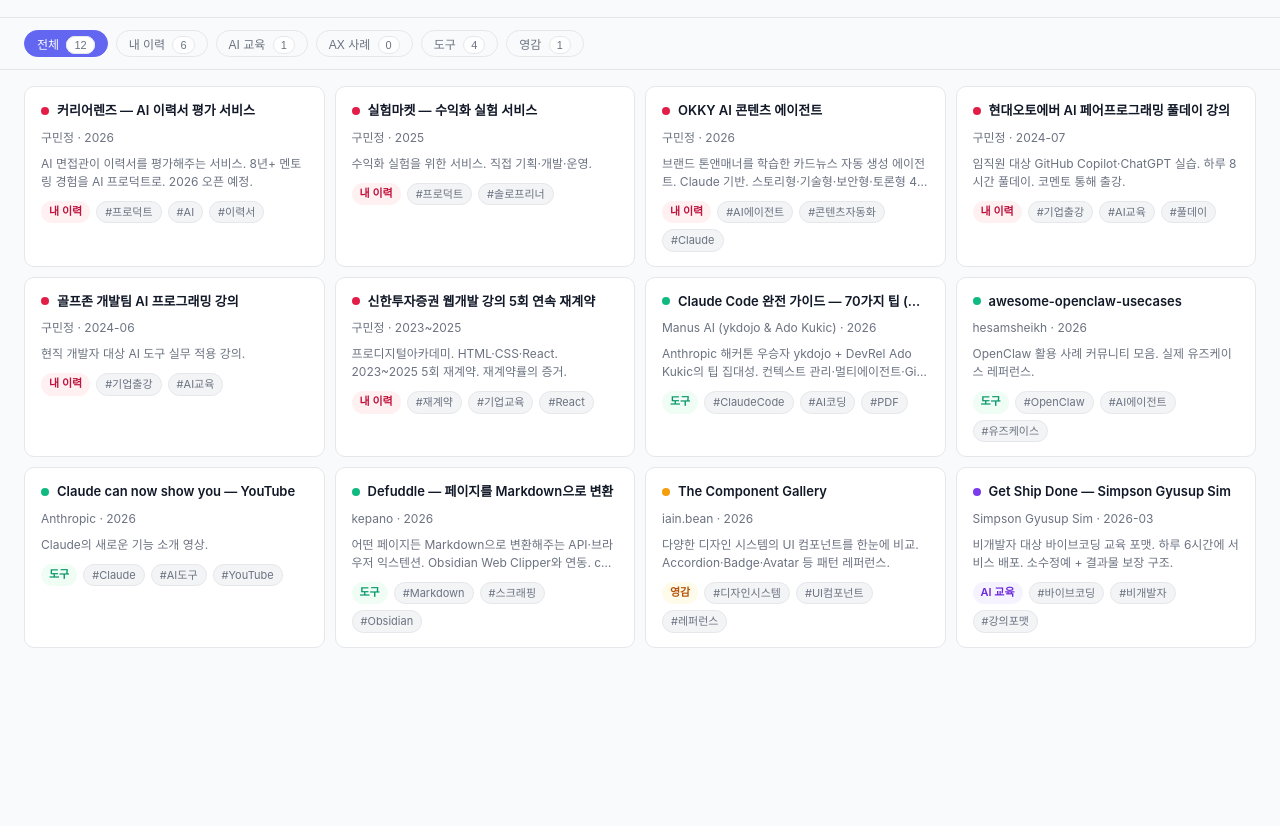
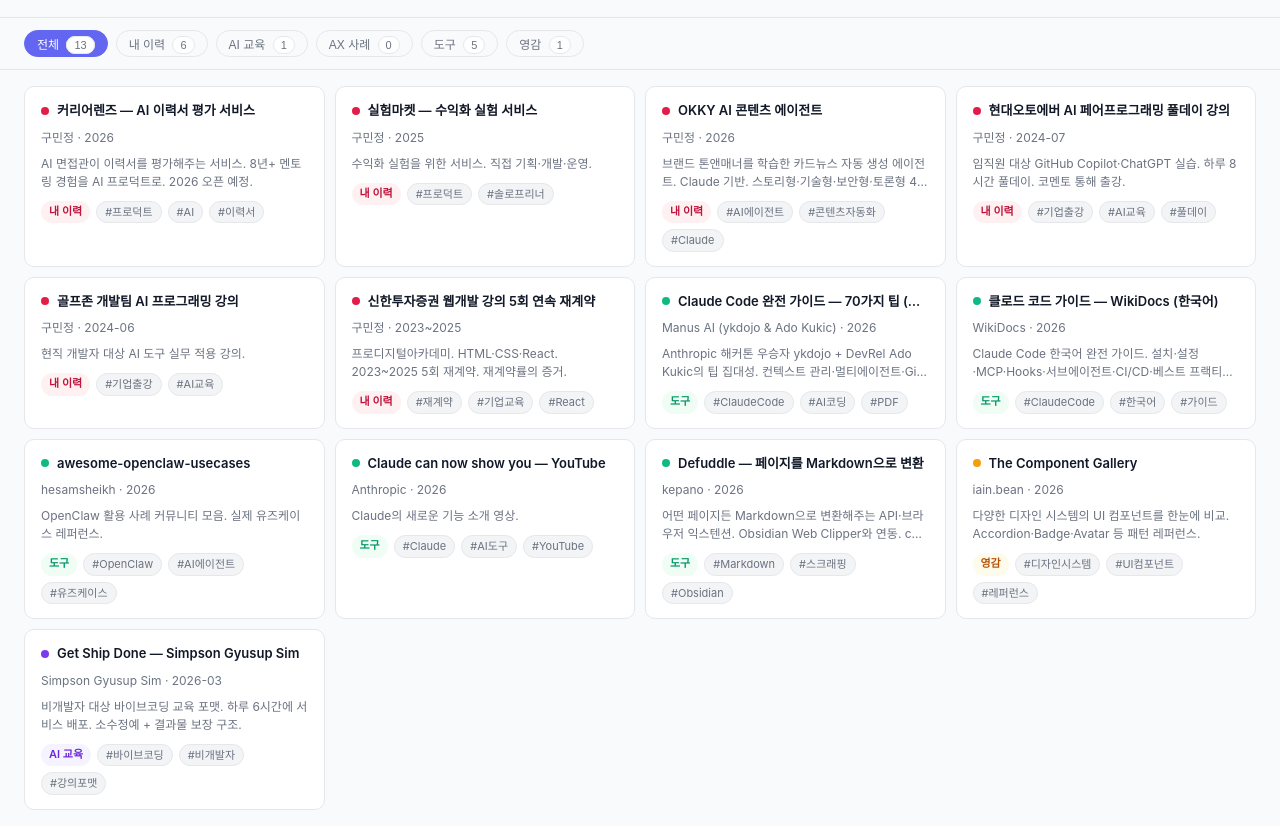
Before and after one commit to congchu/refolongs, a plain HTML site: page index.html in a window 1280 px wide. Shown: the part 61-887 px from the top of the page. Before the commit the page ends 800 px from the top, so only its background shows below. Drawn offline with Linux system fonts and the light colour scheme.

Commit message:
add: 클로드 코드 가이드 WikiDocs 한국어

```diff
--- a/index.html
+++ b/index.html
@@ -273,6 +273,15 @@ const items = [
     date: "2026",
   },
   {
+    title: "클로드 코드 가이드 — WikiDocs (한국어)",
+    author: "WikiDocs",
+    url: "https://wikidocs.net/book/19104",
+    cat: "03-tools",
+    memo: "Claude Code 한국어 완전 가이드. 설치·설정·MCP·Hooks·서브에이전트·CI/CD·베스트 프랙티스까지. 창시자 워크플로우 별첨 포함.",
+    tags: ["#ClaudeCode", "#한국어", "#가이드"],
+    date: "2026",
+  },
+  {
     title: "awesome-openclaw-usecases",
     author: "hesamsheikh",
     url: "https://github.com/hesamsheikh/awesome-openclaw-usecases",
```
